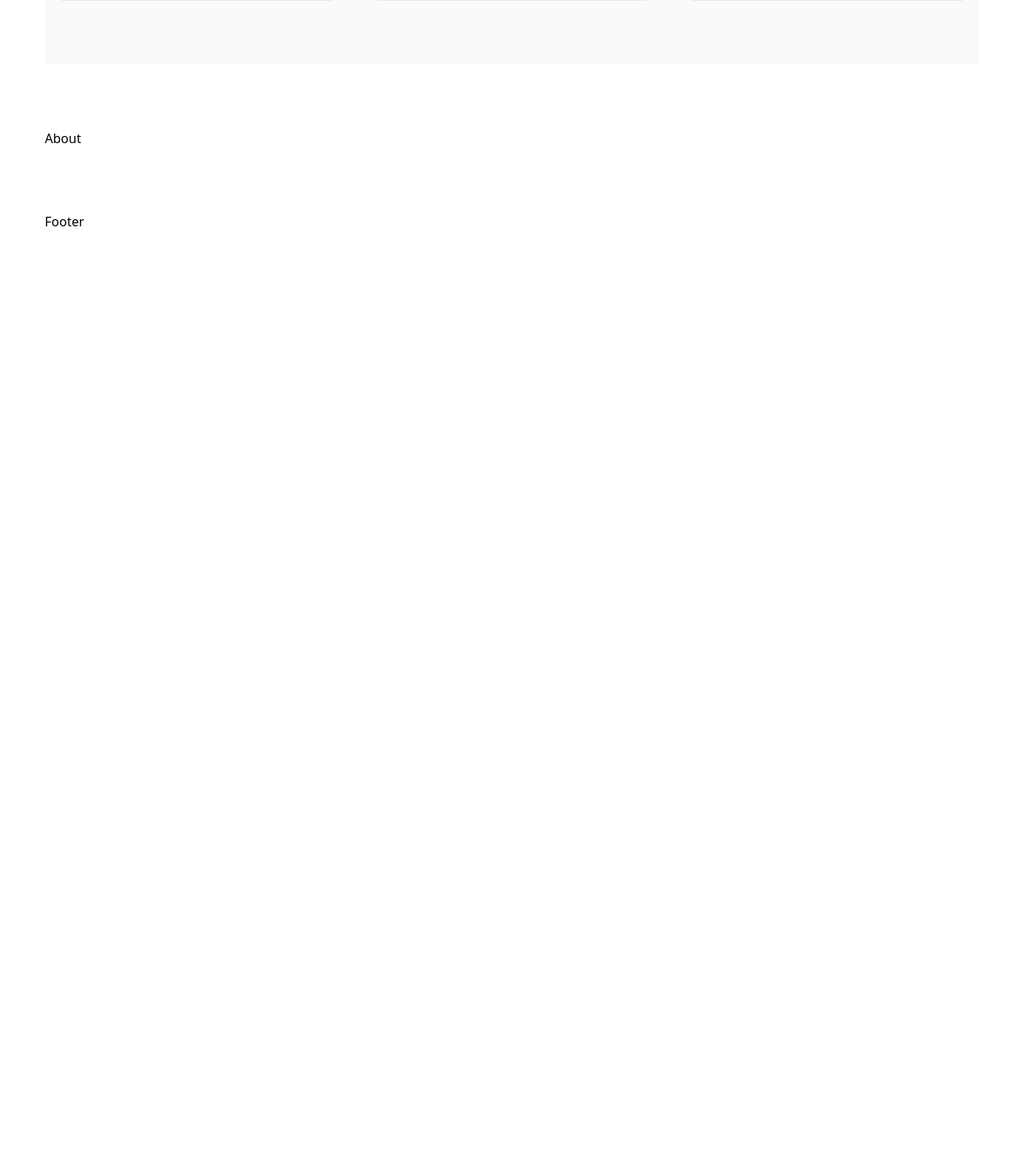
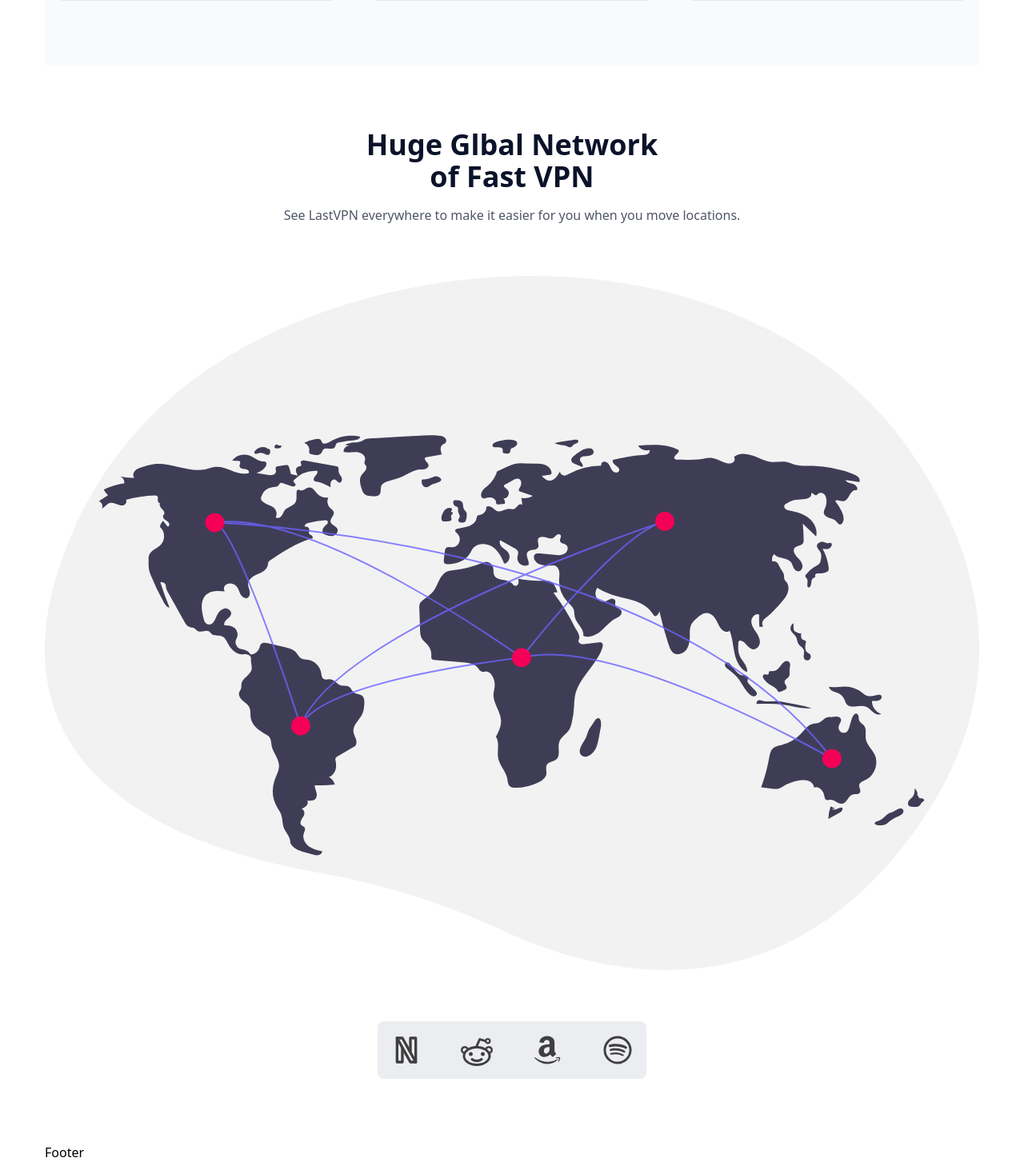
Before and after one commit to hasan814/React-TailwindCSS, a React (Vite) app: page / in a window 1280 px wide. Shown: the part 2247-3700 px from the top of the page at 80% size. Before the commit the page ends 2536 px from the top, so only its background shows below. Built offline with nearby package versions, Linux system fonts and the light colour scheme.

Commit message:
Completed GlobalNetwork Section

```diff
--- a/src/components/templates/GlobalNetwork.tsx
+++ b/src/components/templates/GlobalNetwork.tsx
@@ -1,7 +1,29 @@
+import { AiOutlineSpotify } from "react-icons/ai";
+import { TbBrandNetflix } from "react-icons/tb";
+import { IoLogoAmazon } from "react-icons/io5";
+import { ImReddit } from "react-icons/im";
+
 const GlobalNetwork = () => {
   return (
     <section id="globalnetwork" className="py-20">
-      <h1>About</h1>
+      <div className="text-center mb-16">
+        <h2 className="text-4xl font-bold text-heading-text mb-4 md:w-1/3 mx-auto">
+          Huge Glbal Network of Fast VPN
+        </h2>
+        <p className="text-primary-text">
+          See LastVPN everywhere to make it easier for you when you move
+          locations.
+        </p>
+      </div>
+      <div className="mb-16">
+        <img src="/undraw_connected-world_anke.svg" alt="" />
+      </div>
+      <div className="flex flex-wrap justify-center gap-12 opacity-75 bg-gray-200 w-fit mx-auto p-4 rounded-lg">
+        <TbBrandNetflix size={40} />
+        <ImReddit size={40} />
+        <IoLogoAmazon size={40} />
+        <AiOutlineSpotify size={40} />
+      </div>
     </section>
   );
 };
```
Also changed, not shown: public/undraw_connected-world_anke.svg (added).
